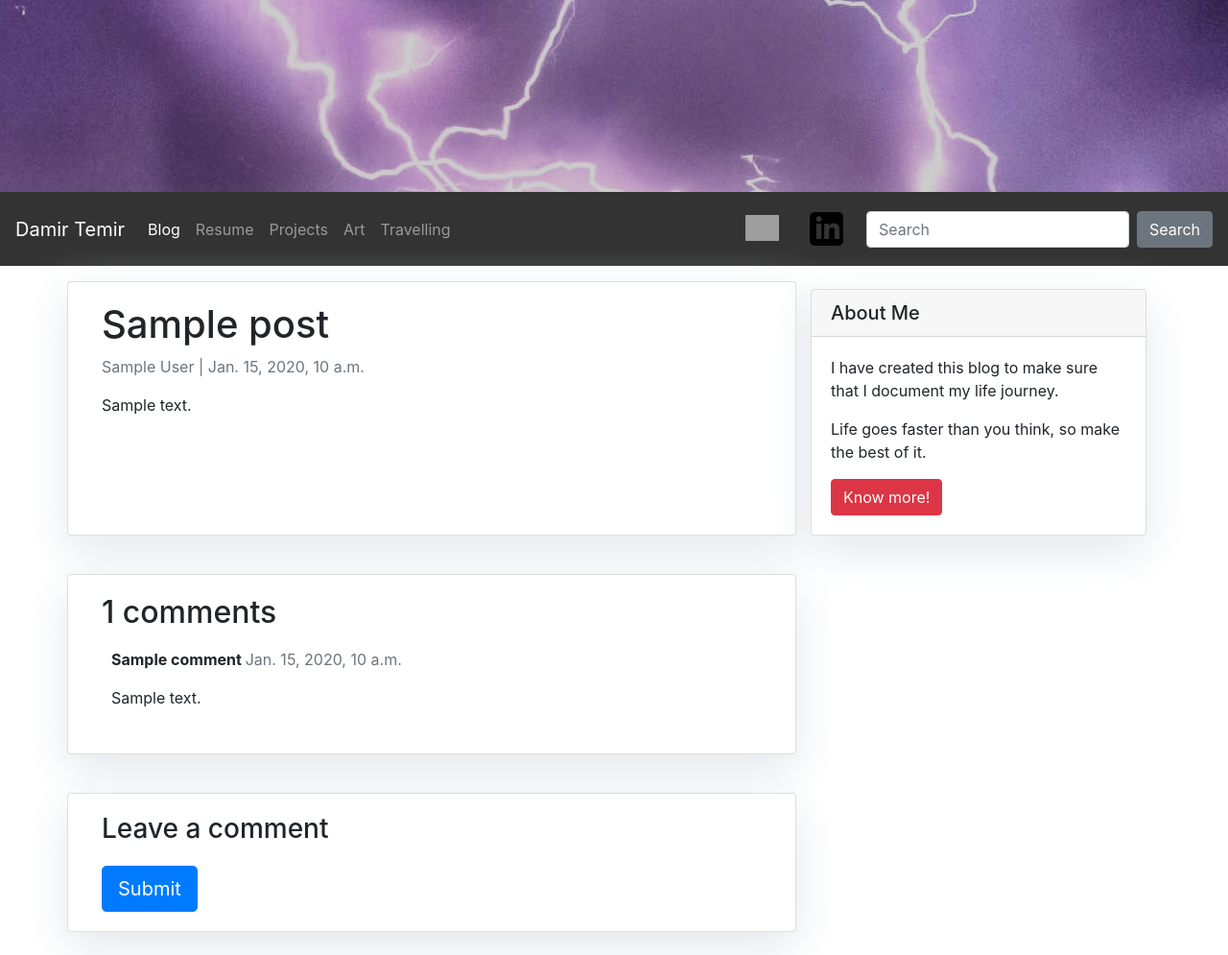
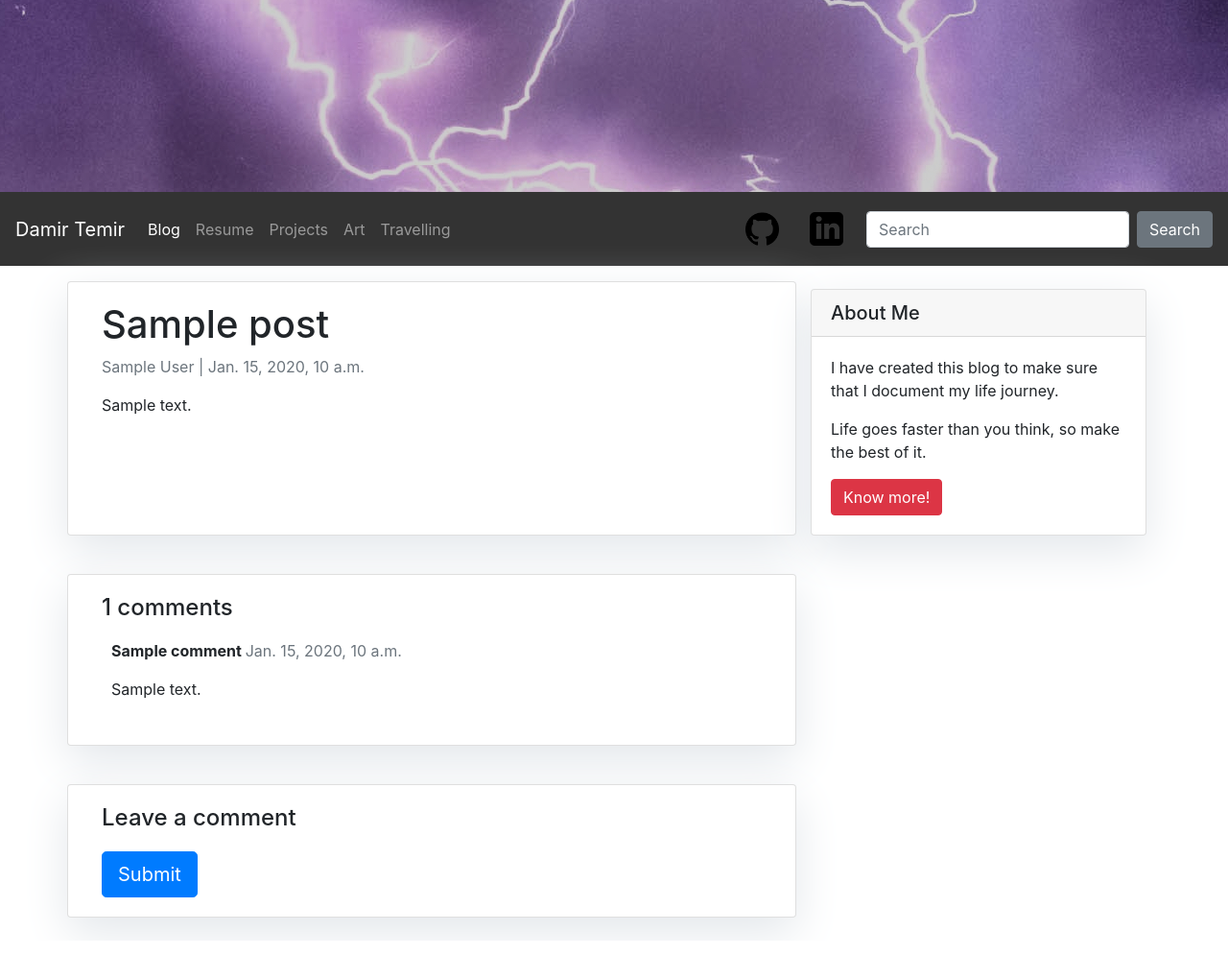
Before and after one commit to dtemir/web-development, a Django app: template personal_site/blog/templates/blog/post_detail.html in a window 1280 px wide. Shown: the whole page at 96% size. Run offline with Django 3.2, Linux system fonts and the light colour scheme; the template is opened without the code that fills it: most values are stand-ins (such as "Sample title", 1, 10 or a date in 2020); some libraries are stand-ins or nearby versions; grey boxes are pictures that could not be loaded.

Commit message:
Changed logo images

```diff
--- a/personal_site/blog/templates/blog/nav.html
+++ b/personal_site/blog/templates/blog/nav.html
@@ -32,12 +32,12 @@
             <ul class="navbar-nav mr-right">
                 <li class="navbar-brand">
                     <a class="nav-link" href="https://github.com/dtemir">
-                        <img src="../../static/images/github.png" class="img-fluid" style="background: transparent; width:35px;" alt="Github Logo" width="40" height="40" loading="lazy">
+                        <img src="../../static/images/github.png" class="img-fluid" style="background: transparent; width:35px; filter: brightness(0%);" alt="Github Logo" width="40" height="40" loading="lazy">
                     </a>
                 </li>
                 <li class="navbar-brand">
                     <a class="nav-link" href="https://www.linkedin.com/in/damirtemir/">
-                        <img src="../../static/images/linkedin.png" class="img-fluid" style="background: transparent; width:35px;" alt="LinkedIn Logo" width="40" height="40" loading="lazy">
+                        <img src="../../static/images/linkedin.png" class="img-fluid" style="background: transparent; width:35px; filter: brightness(0%);" alt="LinkedIn Logo" width="40" height="40" loading="lazy">
                     </a>
                 </li>
             </ul>
--- a/personal_site/blog/templates/blog/post_detail.html
+++ b/personal_site/blog/templates/blog/post_detail.html
@@ -36,9 +36,9 @@
           <div class="card-body">
             <!-- comments -->
             {% if comments.count == 0 %}
-            <h2>No posted comments. Be the first!</h2>
+            <h4>No posted comments. Be the first!</h4>
             {% else %}
-            <h2>{{ comments.count }} comments</h2>
+            <h4>{{ comments.count }} comments</h4>
             {% endif %}
 
             {% for comment in comments %}
@@ -62,7 +62,7 @@
               Your comment is awaiting moderation
             </div>
             {% else %}
-            <h3>Leave a comment</h3>
+            <h4>Leave a comment</h4>
             <form method="post" style="margin-top: 1.3em;">
               {{ comment_form | crispy}}
               {% csrf_token %}
```
Also changed, not shown: personal_site/blog/static/images/github.png (added).
